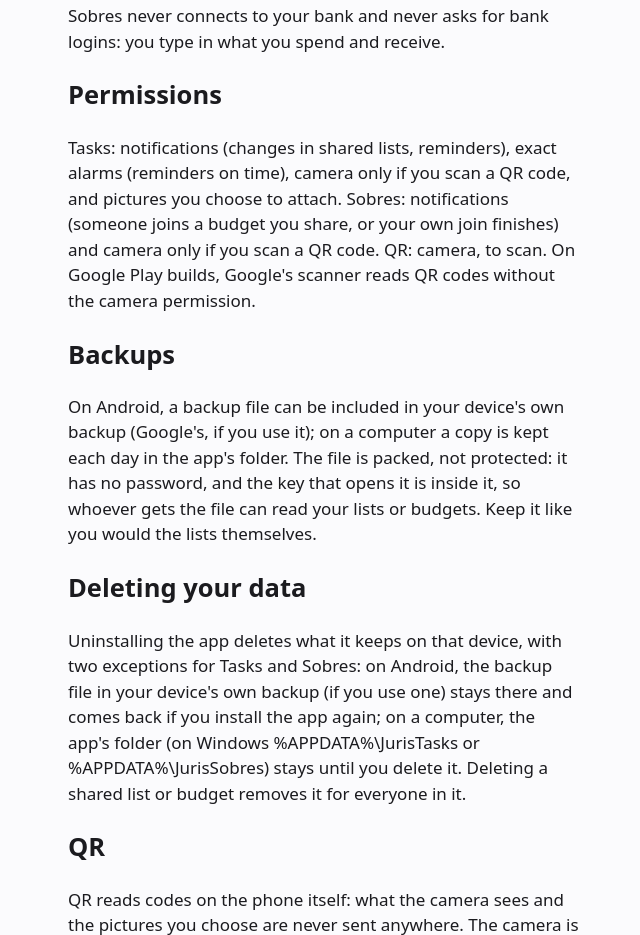
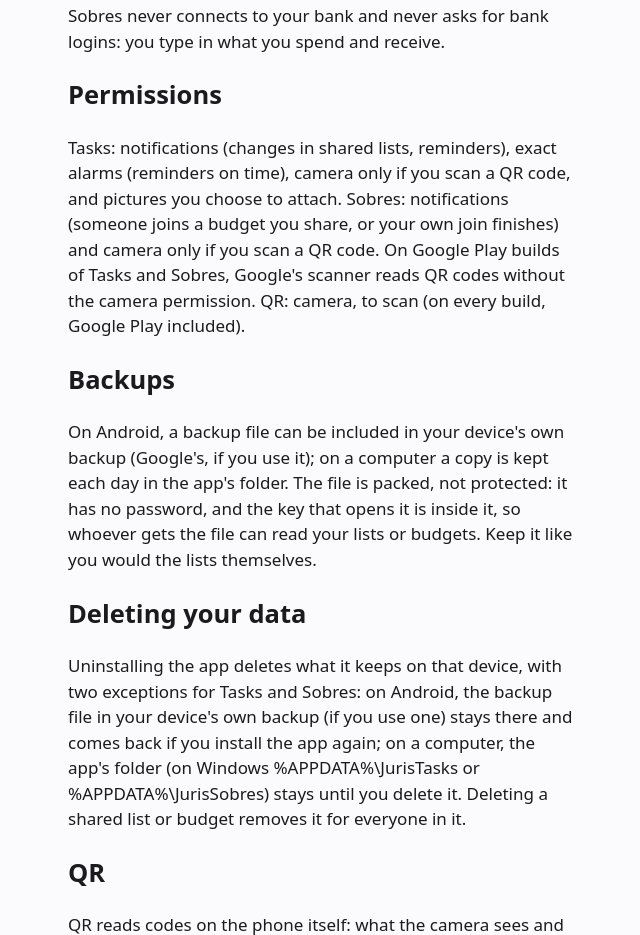
Before and after one commit to kleiders3010/jurisgames, a plain HTML site: page privacy/index.html in a window 1280 px wide. Shown: the part 1479-2414 px from the top of the page, without its empty margins (316-956 px from the left). Drawn offline with Linux system fonts and the light colour scheme.

Commit message:
Privacy: the Google-scanner sentence names Tasks and Sobres; qrcode.js says where it comes from
QR asks for the camera on every build, Google Play included. qrcode.js is qrcode-generator 1.4.4 with one changed line in a function the page does not call.

Co-Authored-By: Claude Opus 5.5 <noreply@anthropic.com>

```diff
--- a/privacy/index.html
+++ b/privacy/index.html
@@ -19,7 +19,7 @@
   <p>The app checks for a newer version by reading a public file from apps.jurisgames.com, or from GitHub if that doesn't answer. Nothing about you is in that request.</p>
   <p>Sobres never connects to your bank and never asks for bank logins: you type in what you spend and receive.</p>
   <h2>Permissions</h2>
-  <p>Tasks: notifications (changes in shared lists, reminders), exact alarms (reminders on time), camera only if you scan a QR code, and pictures you choose to attach. Sobres: notifications (someone joins a budget you share, or your own join finishes) and camera only if you scan a QR code. QR: camera, to scan. On Google Play builds, Google's scanner reads QR codes without the camera permission.</p>
+  <p>Tasks: notifications (changes in shared lists, reminders), exact alarms (reminders on time), camera only if you scan a QR code, and pictures you choose to attach. Sobres: notifications (someone joins a budget you share, or your own join finishes) and camera only if you scan a QR code. On Google Play builds of Tasks and Sobres, Google's scanner reads QR codes without the camera permission. QR: camera, to scan (on every build, Google Play included).</p>
   <h2>Backups</h2>
   <p>On Android, a backup file can be included in your device's own backup (Google's, if you use it); on a computer a copy is kept each day in the app's folder. The file is packed, not protected: it has no password, and the key that opens it is inside it, so whoever gets the file can read your lists or budgets. Keep it like you would the lists themselves.</p>
   <h2>Deleting your data</h2>
--- a/qr/qrcode.js
+++ b/qr/qrcode.js
@@ -1,3 +1,8 @@
+// Vendored: qrcode-generator 1.4.4 by Kazuhiko Arase (npm package qrcode-generator,
+// https://github.com/kazuhikoarase/qrcode-generator), MIT licence, text below as published except one line:
+// the fillRect in renderTo2dContext takes (col, row) (found by an independent audit on 2026-11-22, which compared
+// it with 1.4.4). The make page never calls that function.
+
 //---------------------------------------------------------------------
 //
 // QR Code Generator for JavaScript
```
